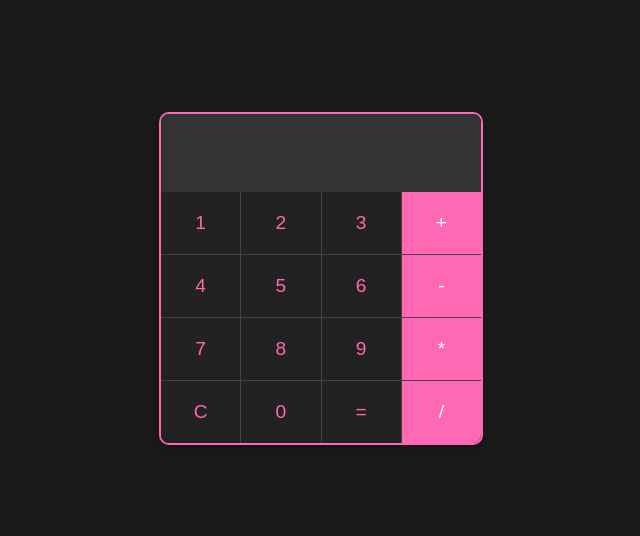
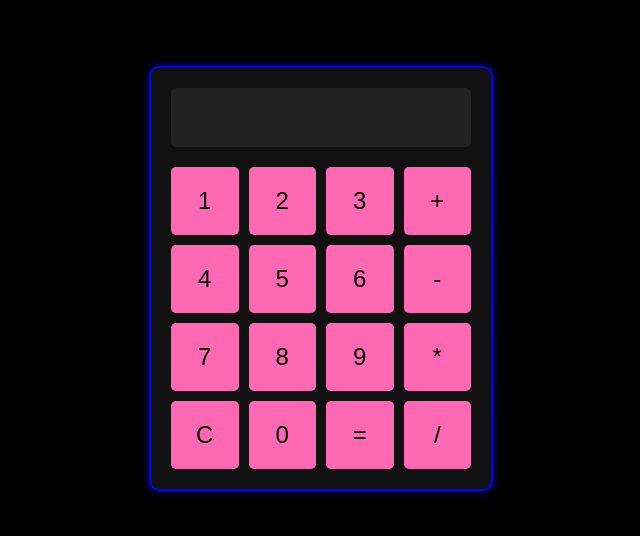
Before and after one commit to aryaman1411/demo_cprime_github, a React (Create React App) app in the folder calculator-application/: page / in a window 1280 px wide. Shown: the part 122-658 px from the top of the page, without its empty margins (319-959 px from the left). Built offline with nearby package versions, Linux system fonts and the light colour scheme.

Commit message:
Made new edits to the CSS

```diff
--- a/calculator-application/src/Calculator.css
+++ b/calculator-application/src/Calculator.css
@@ -1,91 +1,97 @@
-/* src/Calculator.css */
+/* General Styles */
 body {
+    background-color: #000; /* Black background for the body */
+    color: #fff; /* White text color for better contrast */
+    font-family: Arial, sans-serif;
     display: flex;
     justify-content: center;
     align-items: center;
     height: 100vh;
-    background-color: #1a1a1a;
     margin: 0;
-    font-family: 'Roboto', sans-serif;
 }
 
+/* Calculator Container */
 .calculator {
-    border: 2px solid #ff69b4;
+    border: 2px solid #00f; /* Blue border */
     border-radius: 10px;
-    box-shadow: 0 4px 8px rgba(0, 0, 0, 0.2);
-    background-color: #000;
-    overflow: hidden;
-    width: 320px;
+    width: 300px;
+    padding: 20px;
+    background-color: #111; /* Darker background for the calculator body */
+    box-shadow: 0 0 10px rgba(0, 0, 255, 0.5); /* Blue shadow */
 }
 
+/* Display Area */
 .display {
-    background-color: #333;
-    color: #ff69b4;
-    padding: 20px;
-    text-align: right;
-    font-size: 2em;
+    background-color: #222; /* Darker background for the display */
+    padding: 10px;
+    border-radius: 5px;
+    margin-bottom: 20px;
 }
 
 .display input {
+    width: 100%;
     border: none;
     background: none;
-    color: inherit;
-    font-size: inherit;
-    width: 100%;
+    color: #fff; /* White text */
+    font-size: 2em;
     text-align: right;
-    padding: 0;
+    outline: none;
 }
 
+.result {
+    text-align: right;
+    color: #00f; /* Blue text for the result */
+    font-size: 1.5em;
+}
+
+/* Button Styles */
 .buttons {
     display: grid;
     grid-template-columns: repeat(4, 1fr);
-    gap: 1px;
-    background-color: #444;
+    gap: 10px;
 }
 
 button {
-    background-color: #222;
+    background-color: #ff69b4; /* Pink buttons */
     border: none;
     padding: 20px;
-    font-size: 1.2em;
-    color: #ff69b4;
+    font-size: 1.5em;
+    color: #000; /* Black text for buttons */
+    border-radius: 5px;
     cursor: pointer;
-    transition: background-color 0.3s;
+    transition: background-color 0.3s ease;
 }
 
 button:hover {
-    background-color: #333;
+    background-color: #ff1493; /* Darker pink on hover */
 }
 
 button:active {
-    background-color: #111;
+    background-color: #ff1493; /* Darker pink when pressed */
 }
 
-  button:nth-child(4n+4) {
-    background-color: #ff69b4;
-    color: #fff;
+button.operator {
+    background-color: #00f; /* Blue for operator buttons */
+    color: #fff; /* White text for operator buttons */
 }
 
-  button:nth-child(4n+4):hover {
-    background-color: #ff85c0;
+button.operator:hover {
+    background-color: #0000cd; /* Darker blue on hover */
 }
 
-  button:nth-child(4n+4):active {
-    background-color: #e60073;
+button.operator:active {
+    background-color: #0000cd; /* Darker blue when pressed */
 }
 
-  button:nth-child(17),
-  button:nth-child(18) {
-    background-color: #ff69b4;
-    color: #fff;
+button.clear {
+    background-color: #f00; /* Red for clear button */
+    color: #fff; /* White text for clear button */
 }
 
-  button:nth-child(17):hover,
-  button:nth-child(18):hover {
-    background-color: #ff85c0;
+button.clear:hover {
+    background-color: #dc143c; /* Darker red on hover */
 }
 
-  button:nth-child(17):active,
-  button:nth-child(18):active {
-    background-color: #e60073;
+button.clear:active {
+    background-color: #dc143c; /* Darker red when pressed */
 }
```
Also changed, not shown: 1 other file (tests, documents, lock files or other folders). Lines whose indentation alone changed are shown as unchanged.
